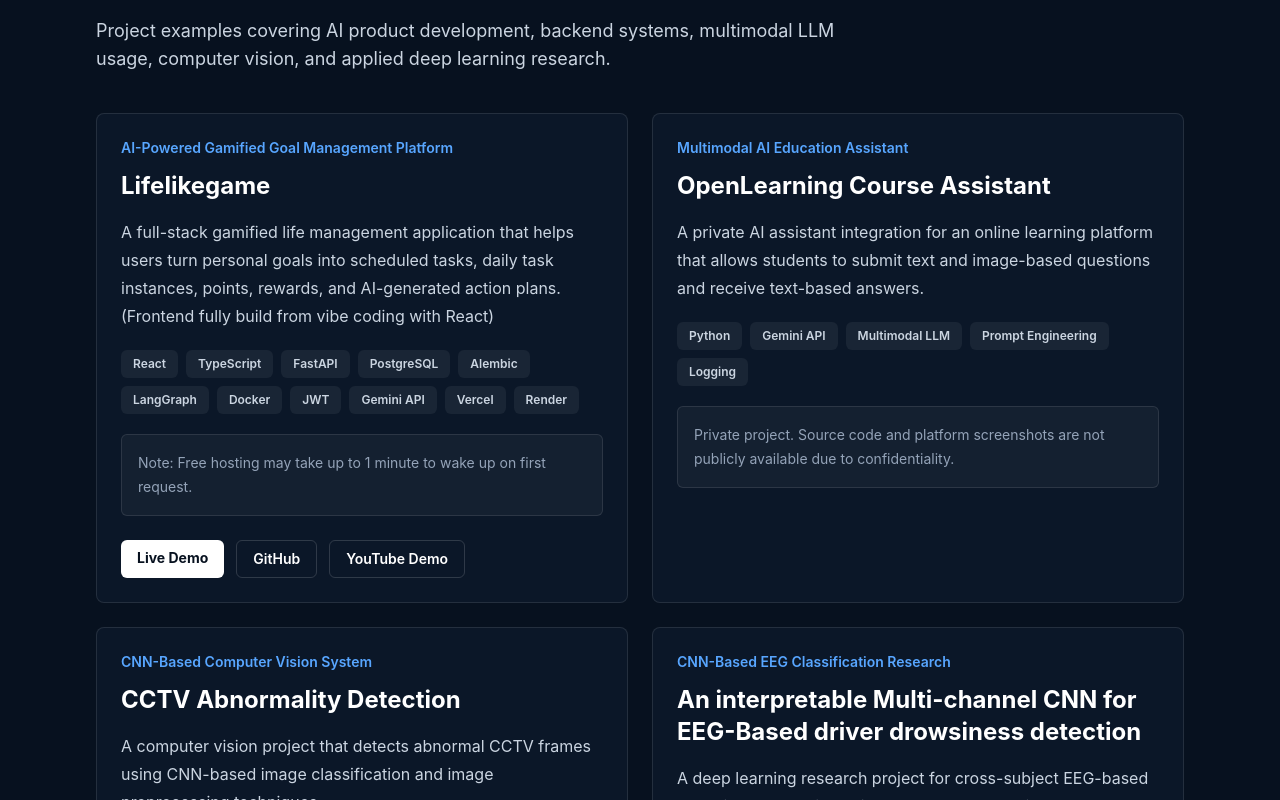
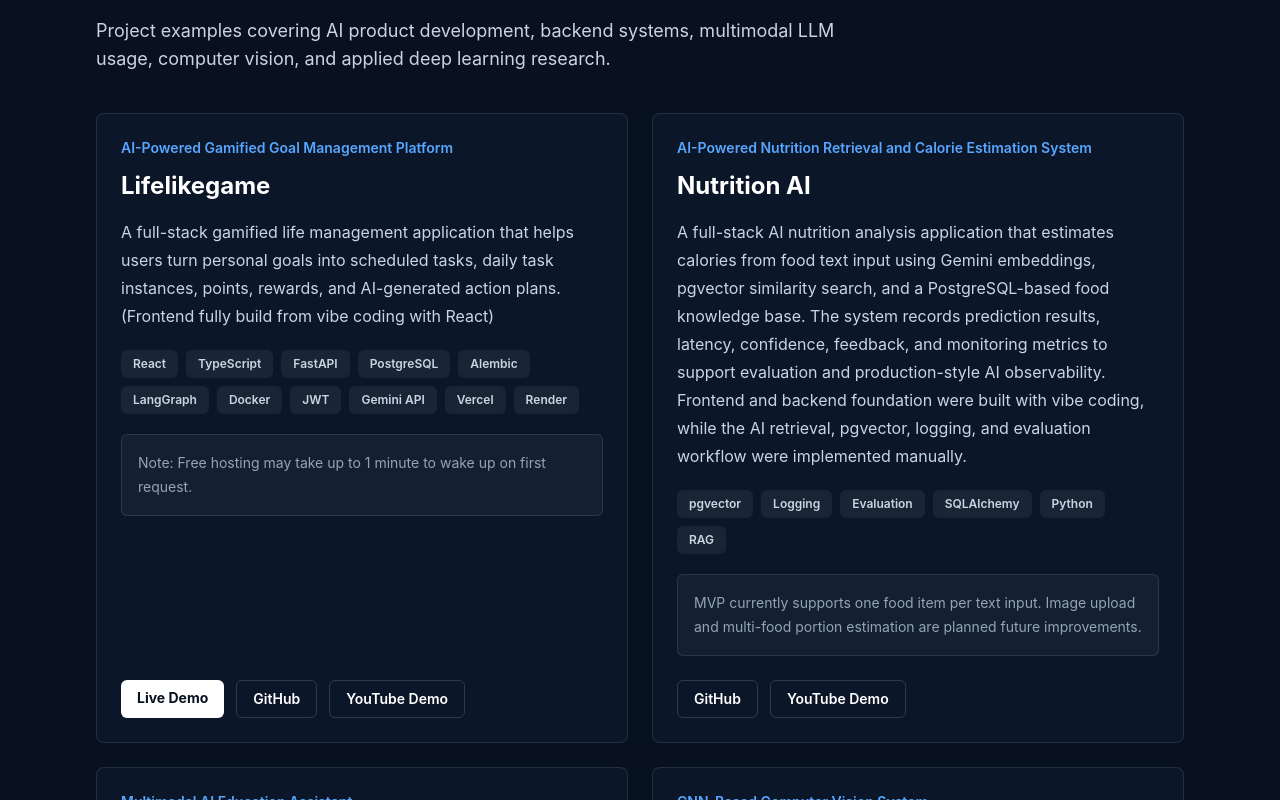
Before and after one commit to limgwei-123/lim-g-wei-portfolio, a React (Vite) app: page / in a window 1280 px wide. Shown: the part 2040-2840 px from the top of the page. Built offline with nearby package versions, Linux system fonts and the light colour scheme.

Commit message:
add project

```diff
--- a/src/data/projects.ts
+++ b/src/data/projects.ts
@@ -38,6 +38,29 @@
       {
         label: "YouTube Demo",
         href: "https://youtu.be/Icc7M7hgYeo?si=hUDtDA6P0QRjJ_oj",
+      },
+    ],
+  },
+  {
+    name: "Nutrition AI",
+    subtitle: "AI-Powered Nutrition Retrieval and Calorie Estimation System",
+    description:
+      "A full-stack AI nutrition analysis application that estimates calories from food text input using Gemini embeddings, pgvector similarity search, and a PostgreSQL-based food knowledge base. The system records prediction results, latency, confidence, feedback, and monitoring metrics to support evaluation and production-style AI observability. Frontend and backend foundation were built with vibe coding, while the AI retrieval, pgvector, logging, and evaluation workflow were implemented manually.",
+    techStack: [
+      "pgvector",
+      "Logging",
+      "Evaluation",
+      "SQLAlchemy",
+      "Python",
+      "RAG",
+    ],
+    github: "https://github.com/limgwei-123/nutrition_ai",
+    note:
+      "MVP currently supports one food item per text input. Image upload and multi-food portion estimation are planned future improvements.",
+    links: [
+      {
+        label: "YouTube Demo",
+        href: "https://www.youtube.com/watch?v=_R1zZcrbVz8",
       },
     ],
   },
```
